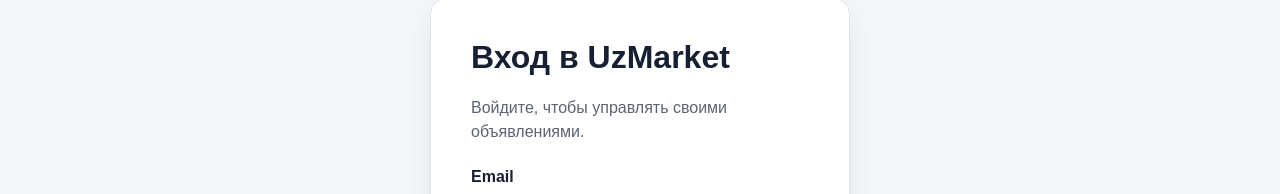
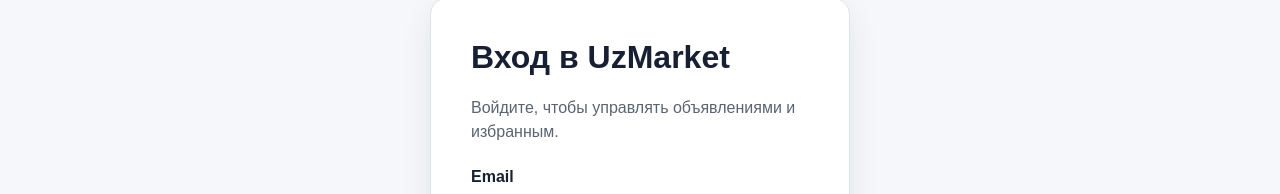
Before and after one commit to cuhrob80/uzmarket, a Next.js app in the folder frontend/: page /login in a window 1280 px wide. Shown: the part 309-503 px from the top of the page. Built offline with nearby package versions, Linux system fonts and the light colour scheme; no server answers.

Commit message:
Support login return destination

```diff
--- a/frontend/src/app/login/page.tsx
+++ b/frontend/src/app/login/page.tsx
@@ -1,15 +1,21 @@
 import { LoginForm } from './login-form';
 
-export default function LoginPage() {
+interface LoginPageProps {
+  searchParams: Promise<{ returnTo?: string }>;
+}
+
+export default async function LoginPage({ searchParams }: LoginPageProps) {
+  const { returnTo } = await searchParams;
+
   return (
     <main>
       <section aria-labelledby="login-title">
         <h1 id="login-title">Вход в UzMarket</h1>
         <p className="page-description">
-          Войдите, чтобы управлять своими объявлениями.
+          Войдите, чтобы управлять объявлениями и избранным.
         </p>
 
-        <LoginForm />
+        <LoginForm returnTo={returnTo} />
       </section>
     </main>
   );
```
